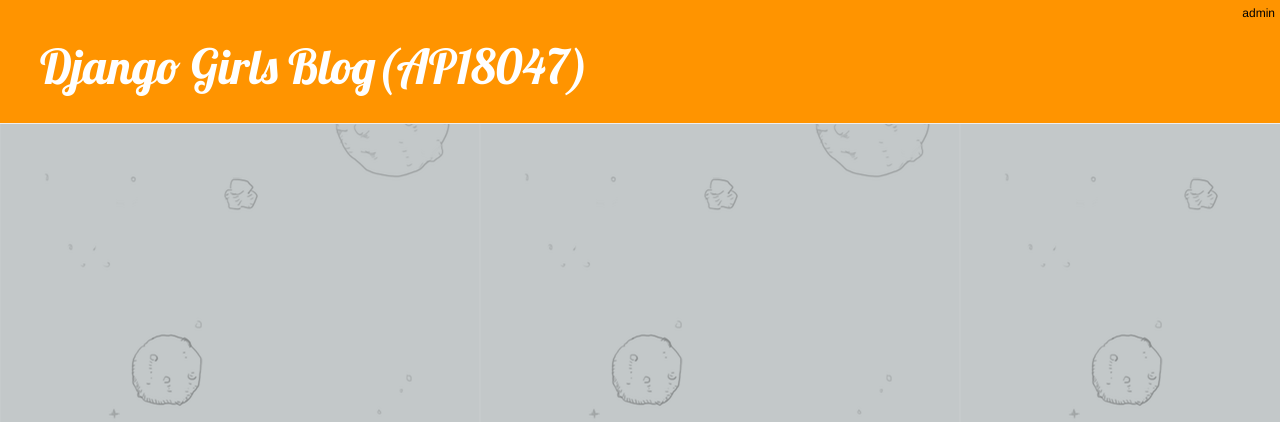
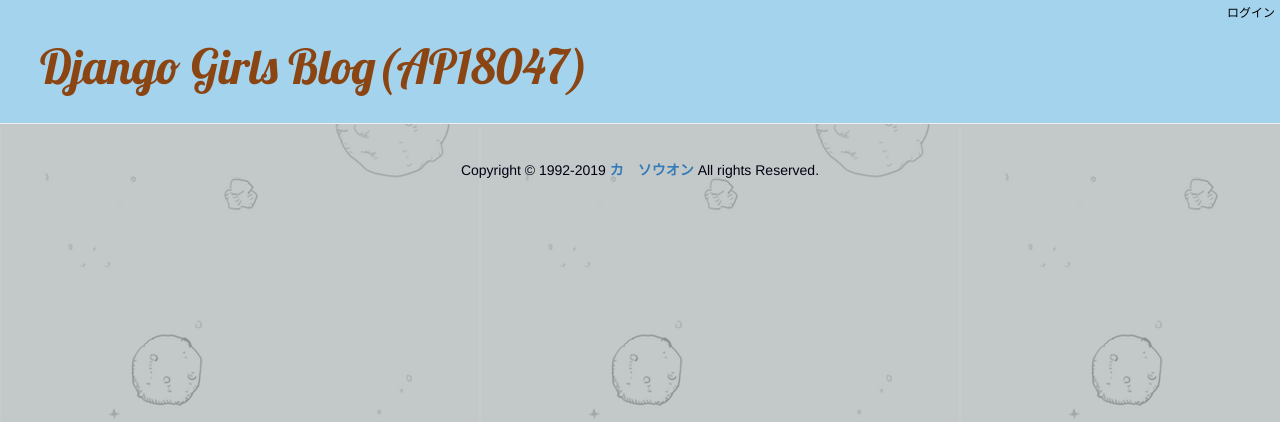
Before and after one commit to ap18047/my-first-blog, a Django app: page / in a window 1280 px wide. Shown: the top 422 px of the page. Run offline with Django 3.2, Linux system fonts and the light colour scheme; data that the repository does not hold is empty; some libraries are stand-ins or nearby versions.

Commit message:
change css2

```diff
--- a/blog/static/css/blog.css
+++ b/blog/static/css/blog.css
@@ -1,11 +1,11 @@
 .page-header {
-    background-color: #ff9400;
+    background-color: #A4D3EE;
     margin-top: 0;
     padding: 20px 20px 20px 40px;
 }
 
 .page-header h1, .page-header h1 a, .page-header h1 a:visited, .page-header h1 a:active {
-    color: #ffffff;
+    color: #8B4513;
     font-size: 36pt;
     text-decoration: none;
 
@@ -54,3 +54,15 @@ h1, h2, h3, h4 {
 .post h1 a, .post h1 a:visited {
     color: #000000;
 }
+footer span.name{
+        font-weight:bold;
+}
+
+footer{
+        clear:both;
+        margin-left: auto;
+        margin-right: auto;
+        padding: 15px 0;
+        text-align: center;
+        color: #001;
+}
--- a/blog/templates/blog/base.html
+++ b/blog/templates/blog/base.html
@@ -13,8 +13,8 @@
             <a href="{% url 'post_new' %}" class="top-menu"><span class="glyphicon glyphicon-plus"></span></a>
           {% endif %}
             <h1><a href="/">Django Girls Blog(AP18047)</a></h1>
-            <a href="/admin" class="top_local">admin</a>
         </div>
+        <a href="/admin" class="top_local">ログイン</a>
         <div class="content container">
             <div class="row">
                 <div class="col-md-8">
@@ -23,5 +23,8 @@
                 </div>
             </div>
         </div>
+        <footer>
+        Copyright &copy; 1992-2019 <span class="name"><a href="#">カ　ソウオン</a></span> All rights Reserved.
+        </footer>
     </body>
 </html>
```
